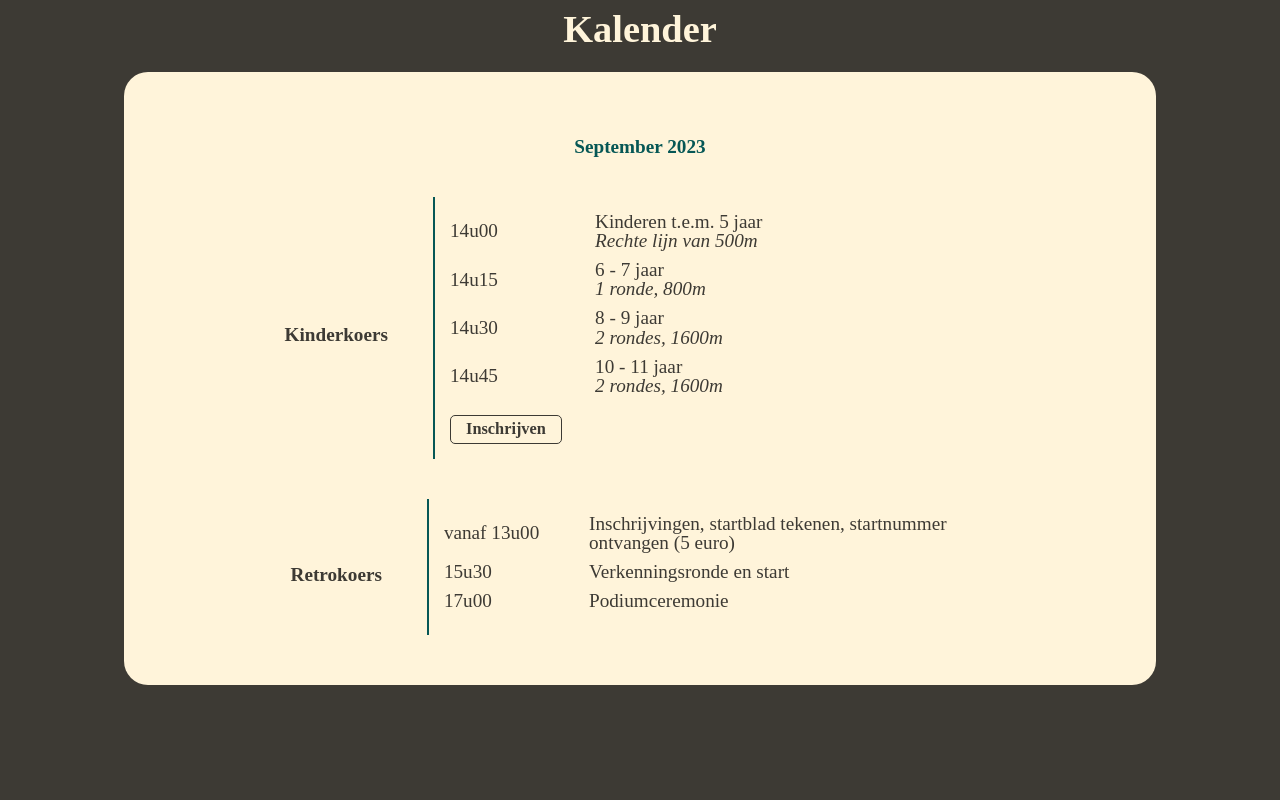
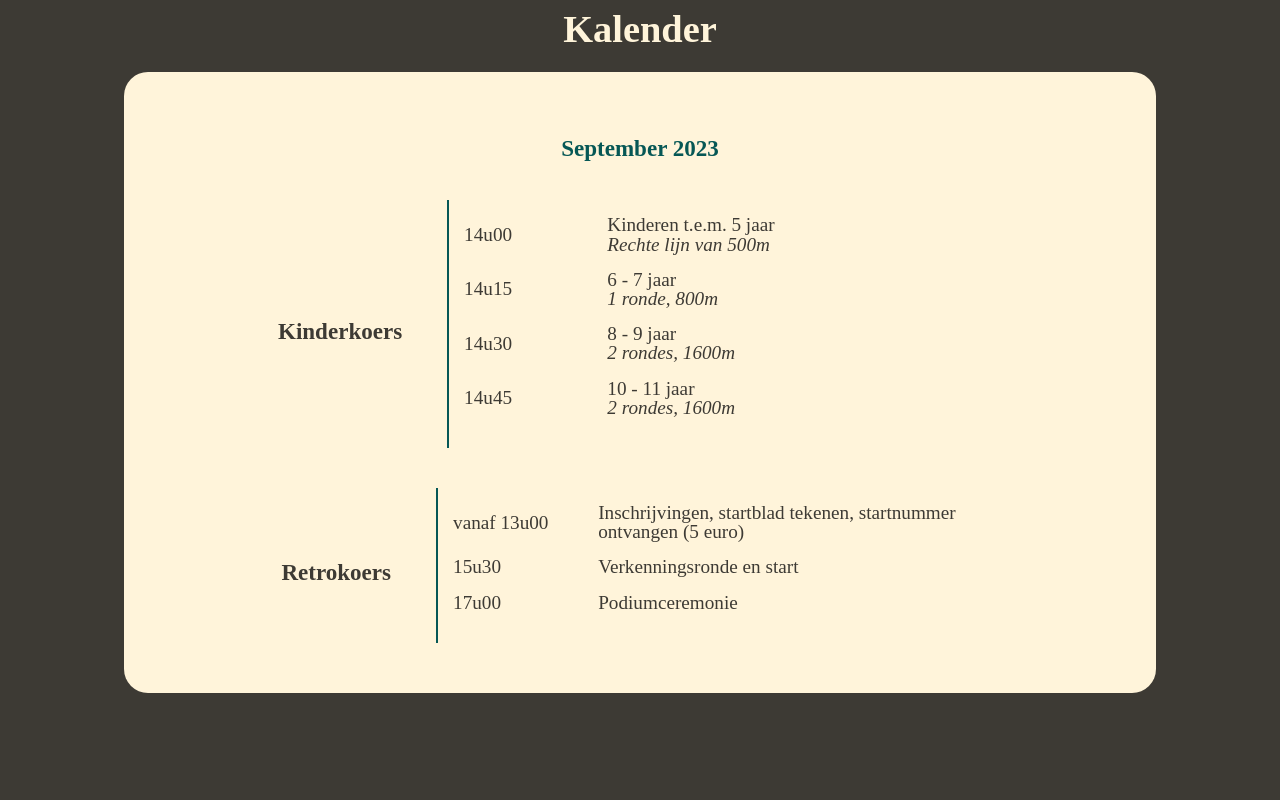
Before and after one commit to TijsM/el-toro-next, a Next.js app: page / in a window 1280 px wide. Shown: the part 940-1740 px from the top of the page. Built offline with nearby package versions, Linux system fonts and the light colour scheme.

Commit message:
feat: minor spacing fixes

```diff
--- a/src/components/Calendar.tsx
+++ b/src/components/Calendar.tsx
@@ -35,9 +35,9 @@ export const Calendar = () => {
               description="2 rondes, 1600m"
             />
 
-            <StButton data-scroll href="#inschrijvingKoers">
+            {/* <StButton data-scroll href="#inschrijvingKoers">
               Inschrijven
-            </StButton>
+            </StButton> */}
           </StDetails>
         </StArticle>
 
--- a/src/components/calendar/CalendarItem.tsx
+++ b/src/components/calendar/CalendarItem.tsx
@@ -28,7 +28,7 @@ const StContainer = styled.div`
   display: grid;
   grid-template-columns: 25% 75%;
   align-items: center;
-  margin-bottom: 10px;
+  margin-bottom: 16px;
 `;
 
 const StDistance = styled.div`
--- a/src/styled-components/Types.tsx
+++ b/src/styled-components/Types.tsx
@@ -21,4 +21,5 @@ export const H2 = styled.h2`
 
 export const H3 = styled.h3`
   align-self: center;
+  font-size: 1.2em;
 `;
```
